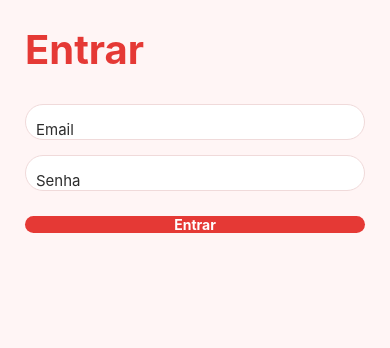
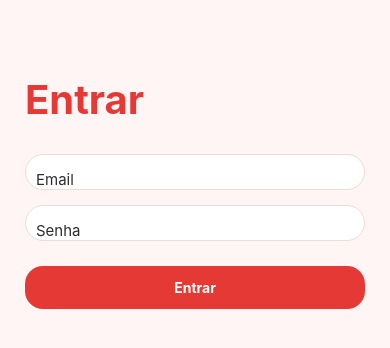
Before and after one commit to ArthurCPV/PetCenter, a React Native app: screen /Login in a window 390 px wide. Shown: the top 348 px of the page. Built offline with nearby package versions, Linux system fonts and the light colour scheme.

Commit message:
Ajustes finos

```diff
--- a/src/screens/Diary/index.tsx
+++ b/src/screens/Diary/index.tsx
@@ -31,7 +31,7 @@ const Diary = () => {
     <View style={styles_th.screen}>
       {/* HEADER */}
       <View style={styles_gb.header}>
-        <Text style={styles_th.title}>PetCenter</Text>
+        <Text style={[styles_th.title,{marginTop: 50}]}>PetCenter</Text>
 
         <Text style={styles_th.subtitle}>
           Diário inteligente do seu pet
--- a/src/screens/Login.tsx
+++ b/src/screens/Login.tsx
@@ -12,7 +12,7 @@ const Login = ({ navigation }: any) => {
   return (
     <View style={styles_th.screen}>
       <View style={{ padding: 25 }}>
-        <Text style={styles_th.title}>Entrar</Text>
+        <Text style={[styles_th.title, {marginTop: 50}]}>Entrar</Text>
 
         <TextInput
           placeholder="Email"
--- a/src/styles/theme.ts
+++ b/src/styles/theme.ts
@@ -83,6 +83,8 @@ export const styles_th = StyleSheet.create({
     justifyContent: "center",
     alignItems: "center",
     elevation: 4,
+    padding: 13,
+    borderRadius: 100,
   },
 
   buttonText: {
```
